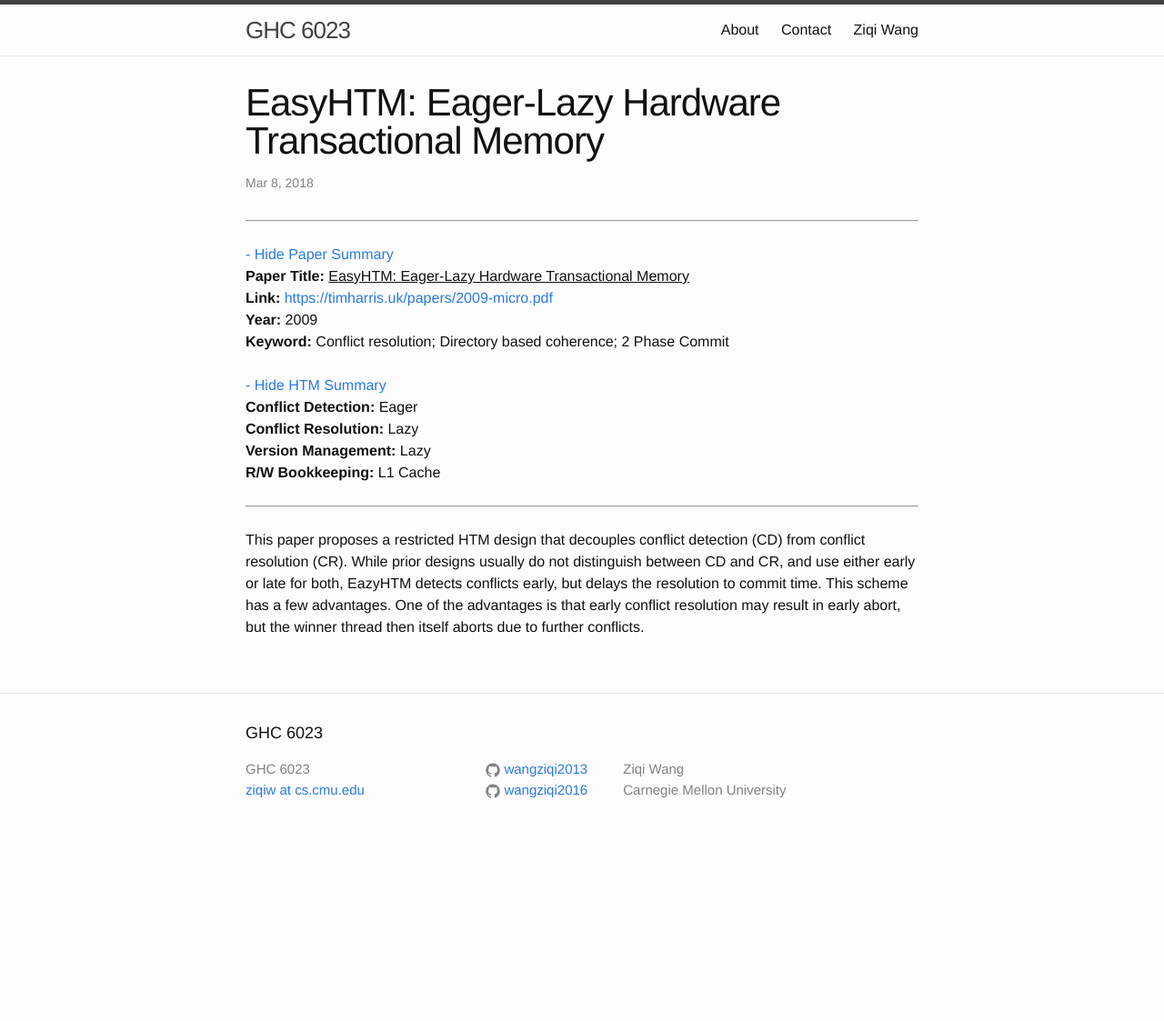
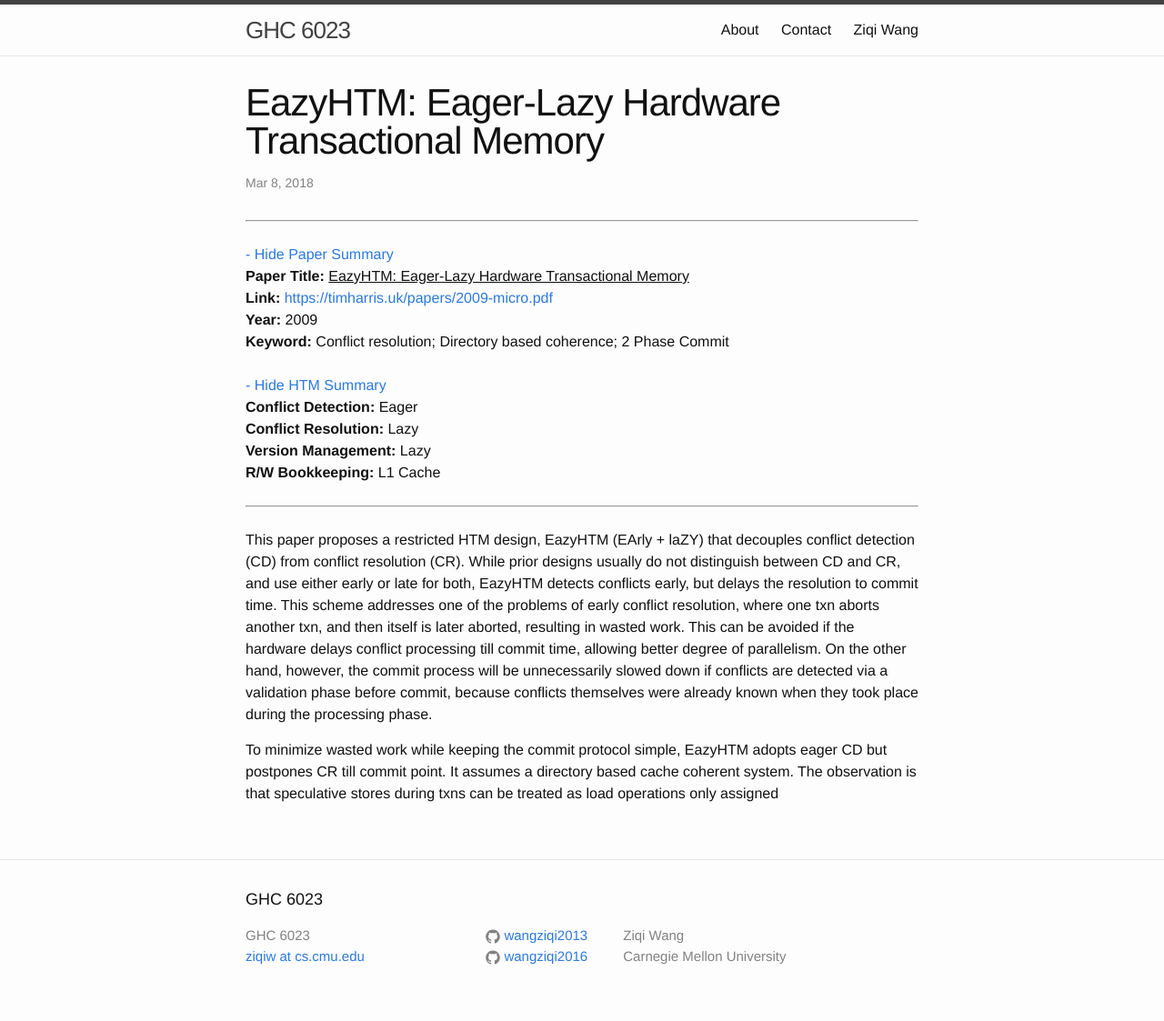
Before and after one commit to wangziqi2013/wangziqi2013.github.io, a Jekyll site: the page built from _posts/2018-03-07-EasyHTM-eager-lazy-htm.markdown, in a window 1280 px wide. Shown: the whole page at 91% size. Built offline with Jekyll 4.4.1, drawn with Linux system fonts in a browser that asks for light colours; before the commit the page ends 940 px from its top, so only the background shows below that.

Commit message:
Finish first paragraph

```diff
--- a/_posts/2018-03-07-EasyHTM-eager-lazy-htm.markdown
+++ b/_posts/2018-03-07-EasyHTM-eager-lazy-htm.markdown
@@ -1,9 +1,9 @@
 ---
 layout: paper-summary
-title:  "EasyHTM: Eager-Lazy Hardware Transactional Memory"
+title:  "EazyHTM: Eager-Lazy Hardware Transactional Memory"
 date:   2018-03-07 22:37:00 -0500
 categories: paper
-paper_title: "EasyHTM: Eager-Lazy Hardware Transactional Memory"
+paper_title: "EazyHTM: Eager-Lazy Hardware Transactional Memory"
 paper_link: https://timharris.uk/papers/2009-micro.pdf
 paper_keyword: Conflict resolution; Directory based coherence; 2 Phase Commit
 paper_year: 2009
@@ -13,7 +13,14 @@ htm_cr: Lazy
 version_mgmt: Lazy
 ---
 
-This paper proposes a restricted HTM design that decouples conflict detection (CD) from conflict resolution (CR). While prior
-designs usually do not distinguish between CD and CR, and use either early or late for both, EazyHTM detects conflicts early,
-but delays the resolution to commit time. This scheme has a few advantages. One of the advantages is that early conflict resolution
-may result in early abort, but the winner thread then itself aborts due to further conflicts.
+This paper proposes a restricted HTM design, EazyHTM (EArly + laZY) that decouples conflict detection (CD) from conflict resolution (CR).
+While prior designs usually do not distinguish between CD and CR, and use either early or late for both, EazyHTM detects conflicts early,
+but delays the resolution to commit time. This scheme addresses one of the problems of early conflict resolution, where
+one txn aborts another txn, and then itself is later aborted, resulting in wasted work. This can be avoided if the hardware
+delays conflict processing till commit time, allowing better degree of parallelism. On the other hand, however, the commit process
+will be unnecessarily slowed down if conflicts are detected via a validation phase before commit, because conflicts themselves were
+already known when they took place during the processing phase.
+
+To minimize wasted work while keeping the commit protocol simple, EazyHTM adopts eager CD but postpones CR till commit point. It assumes
+a directory based cache coherent system. The observation is that speculative stores during txns can be treated as load operations
+only assigned
```
